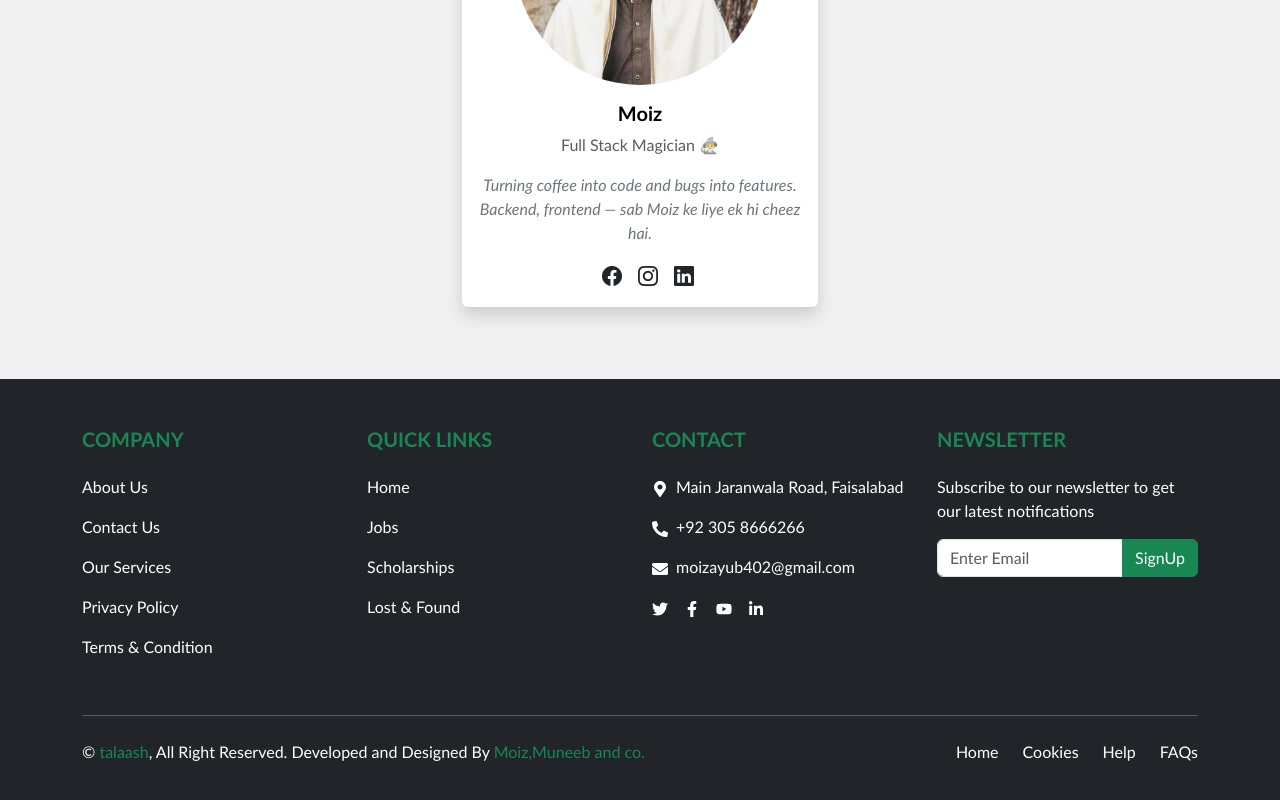
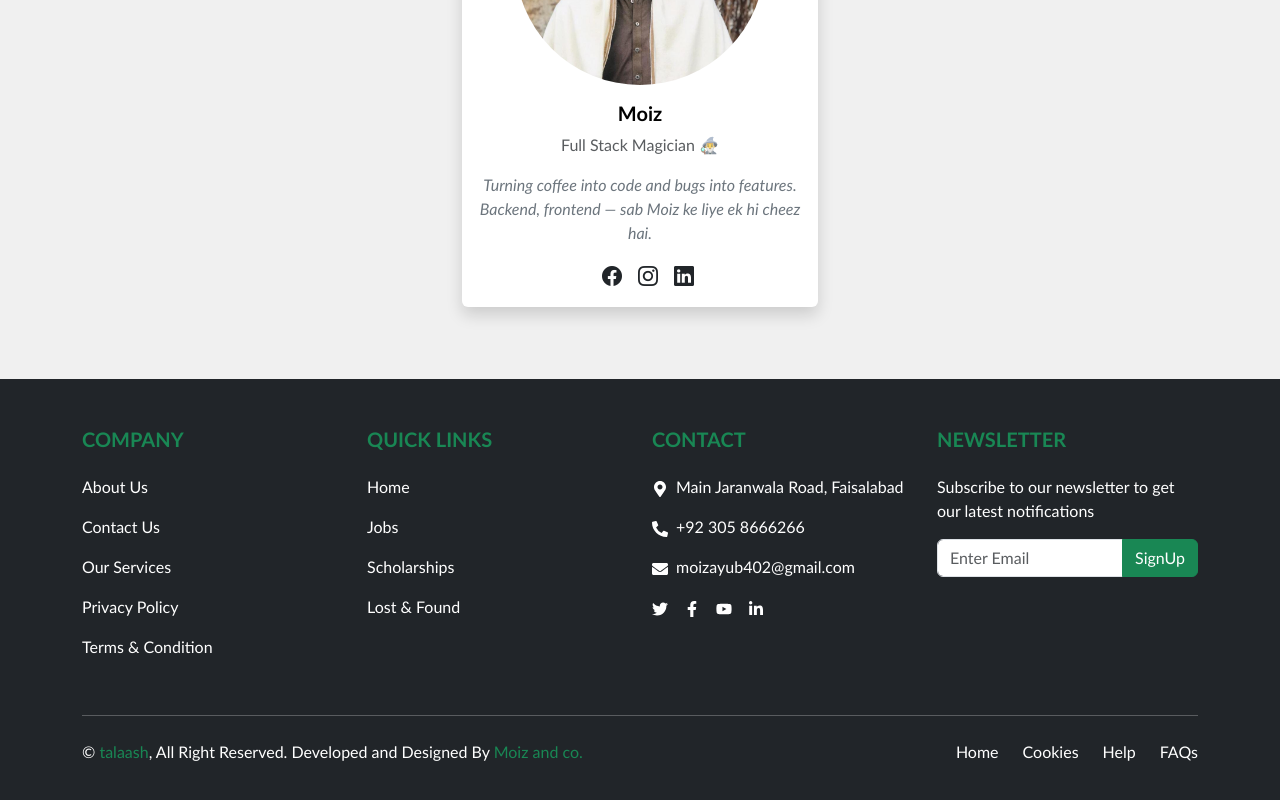
Before and after one commit to moizayub1255/Talaash, a React (Vite) app in the folder frontend/: page / in a window 1280 px wide. Shown: the part 2623-3423 px from the top of the page. Built offline with nearby package versions, Linux system fonts and the light colour scheme; no server answers.

Commit message:
again updated footer

```diff
--- a/frontend/src/Pages/components/Footer.jsx
+++ b/frontend/src/Pages/components/Footer.jsx
@@ -142,7 +142,7 @@ const Footer = () => {
                 talaash
               </Link>
               , All Right Reserved. Developed and Designed By{" "}
-              <span className="text-success">Moiz,Muneeb and co.</span>
+              <span className="text-success">Moiz and co.</span>
             </p>
           </div>
           <div className="col-md-4 d-flex justify-content-md-end gap-4">
```
